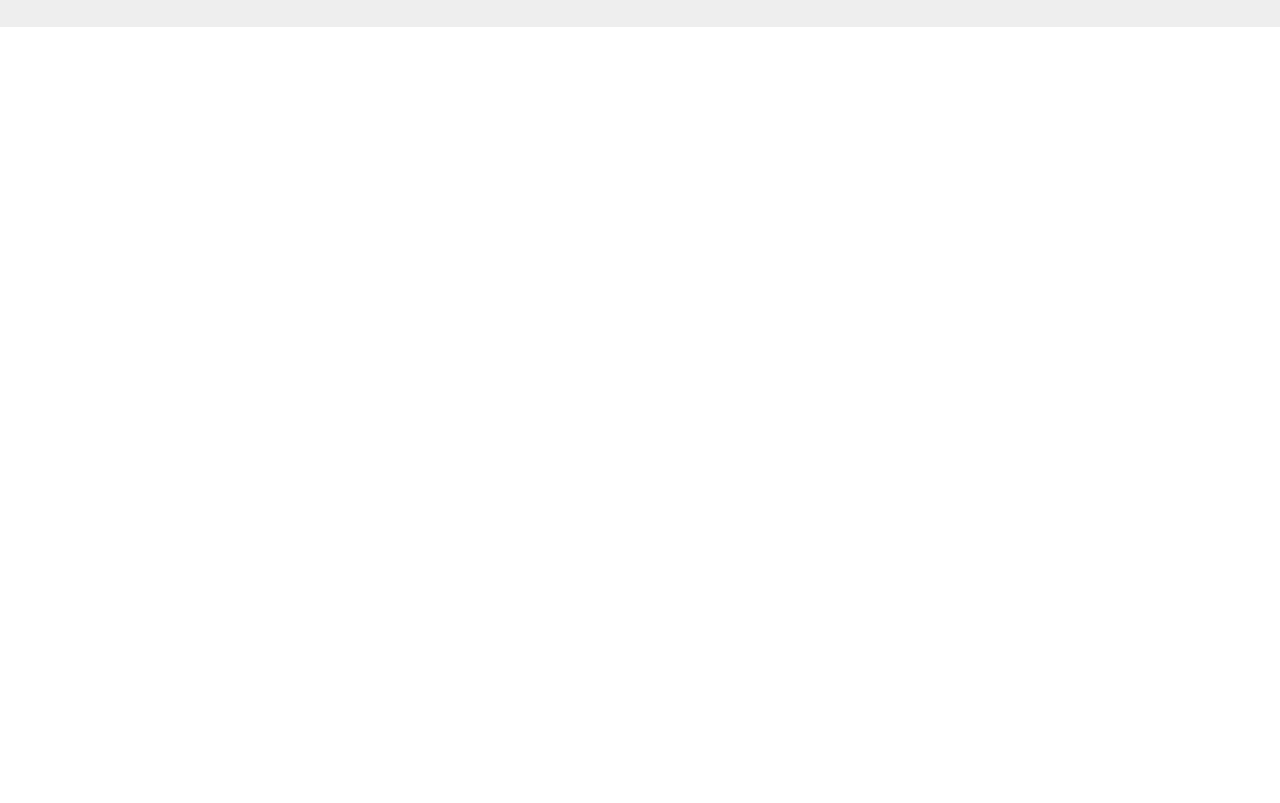
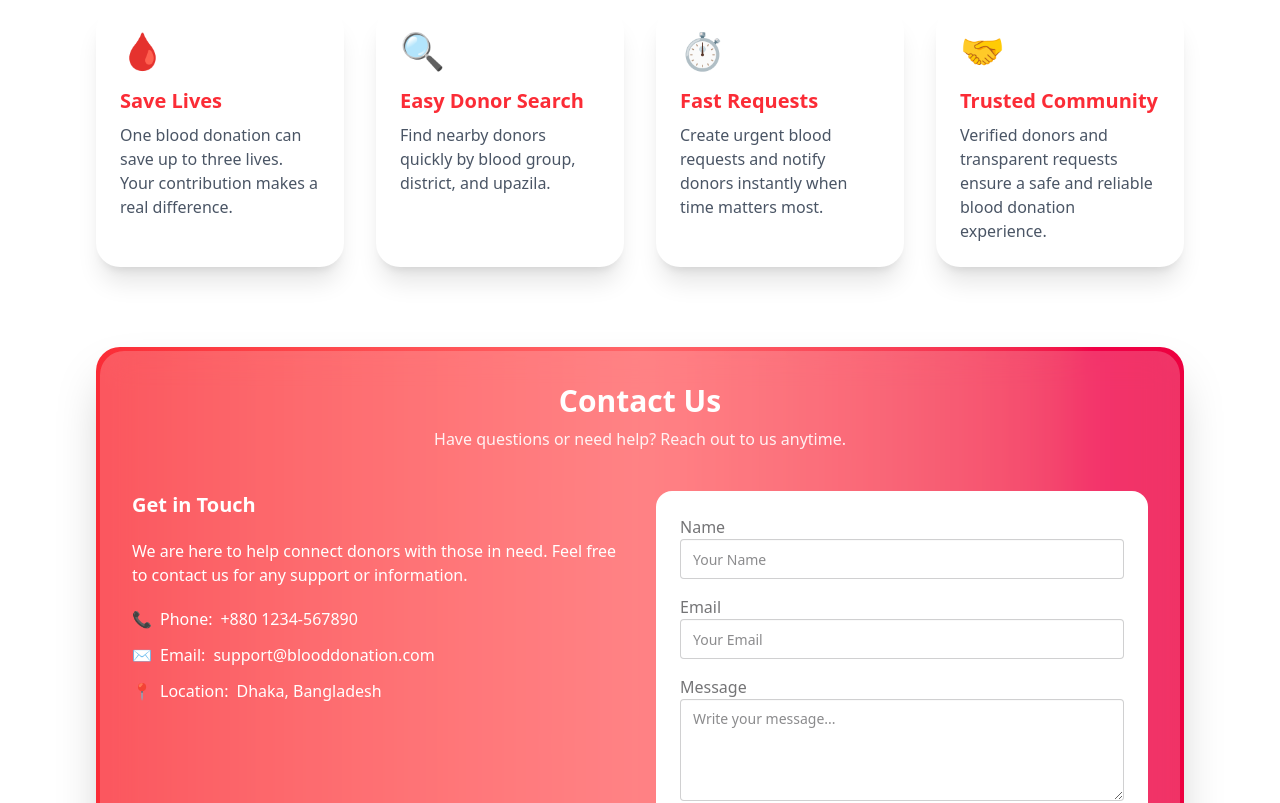
Before and after one commit to naifmahmud/Blood-Donation-Client, a React (Vite) app: page / in a window 1280 px wide. Shown: the part 800-1603 px from the top of the page. Before the commit the page ends 827 px from the top, so only its background shows below. Built offline with nearby package versions, Linux system fonts and the light colour scheme; no server answers.

Commit message:
Change design of dashboard aside

```diff
--- a/src/Components/Navbar/Navbar.jsx
+++ b/src/Components/Navbar/Navbar.jsx
@@ -7,13 +7,12 @@ const Navbar = () => {
   const { user, signOutUser } = use(AuthContext);
   const links = (
     <>
-
       <li>
-        <NavLink to="/search">Search</NavLink>
+        <NavLink className={({isActive})=>isActive?'text-red-500 font-bold':'font-semibold'} to="/bloodRequests">Blood Requests</NavLink>
       </li>
       {user && (
                 <li>
-                  <NavLink className={({isActive})=>isActive?'text-red-500':'font-semibold'} to="/funding">Funding</NavLink>
+                  <NavLink className={({isActive})=>isActive?'text-red-500 font-bold':'font-semibold'} to="/funding">Funding</NavLink>
                 </li>
               )}
     </>
@@ -69,14 +68,7 @@ const Navbar = () => {
       </div>
       <div className="navbar-center hidden lg:flex">
         <ul className="menu menu-horizontal px-1">
-          <li>
-        <NavLink className={({isActive})=>isActive?'text-red-500':'font-semibold'} to="/bloodRequests">Blood Requests</NavLink>
-      </li>
-      {user && (
-                <li>
-                  <NavLink className={({isActive})=>isActive?'text-red-500':'font-semibold'} to="/funding">Funding</NavLink>
-                </li>
-              )}
+          {links}
         </ul>
       </div>
       {/* <div className="navbar-end"> */}
@@ -100,32 +92,23 @@ const Navbar = () => {
             >
               {user && (
                 <li>
-                  <NavLink className={({isActive})=>isActive?'text-red-500':'font-semibold'} to="/dashboard">Dashboard</NavLink>
+                  <NavLink className={({isActive})=>isActive?'text-red-500':'font-semibold btn bg-linear-to-br from-red-200 via-red-500 to-rose-600 text-white'} to="/dashboard" >Dashboard</NavLink>
                 </li>
               )}
 
               <li className="font-semibold">
-                <button onClick={handleLogOut}>LogOut</button>
+                <button onClick={handleLogOut} className="btn bg-linear-to-br from-red-200 via-red-300 to-rose-500 text-white">Log Out</button>
               </li>
             </ul>
           </div>
         ) : (
-          <NavLink to="/login" className="btn bg-linear-to-br from-red-200 via-red-500 to-rose-600 text-white">
+          <NavLink to="/login" className="btn bg-linear-to-br from-red-200 via-red-300 to-rose-500 text-white">
             Login
           </NavLink>
         )}
       </div>
     </div>
 
-    /* {user ? (
-          <button className="btn" onClick={handleLogOut}>
-            LogOut
-          </button>
-        ) : (
-          <NavLink className="btn" to="/login">
-            Login
-          </NavLink>
-        )} */
   );
 };
 
--- a/src/Pages/Home/Home.jsx
+++ b/src/Pages/Home/Home.jsx
@@ -4,14 +4,12 @@ const Home = () => {
   return (
     <div>
       <section>
+        {/* Banner section */}
         <section className="relative overflow-hidden">
-
           <div className="absolute inset-0 bg-linear-to-r from-red-500 via-red-600 to-rose-600"></div>
-
 
           <div className="absolute -top-24 -right-24 w-96 h-96 bg-white/20 rounded-full blur-3xl"></div>
           <div className="absolute -bottom-24 -left-24 w-96 h-96 bg-black/10 rounded-full blur-3xl"></div>
-
 
           <div className="relative max-w-7xl mx-auto px-6 py-24 text-center">
             <h1 className="text-4xl md:text-6xl font-extrabold text-white leading-tight">
@@ -42,6 +40,148 @@ const Home = () => {
             </div>
           </div>
         </section>
+
+        {/* Feature Section */}
+        <section className="max-w-7xl mx-auto my-20 px-4">
+          {/* Section Heading */}
+          <div className="text-center mb-12">
+            <h2 className="text-3xl md:text-4xl font-bold text-red-600">
+              Why Choose Our Blood Donation Platform?
+            </h2>
+            <p className="text-gray-600 mt-3 max-w-2xl mx-auto">
+              Every donation saves lives. We connect donors with patients
+              quickly, safely, and transparently.
+            </p>
+          </div>
+
+          {/* Feature Cards */}
+          <div className="grid grid-cols-1 md:grid-cols-2 lg:grid-cols-4 gap-8">
+            {/* Feature 1 */}
+            <div className="bg-white rounded-3xl shadow-xl p-6 hover:scale-105 transition">
+              <div className="text-4xl mb-4">🩸</div>
+              <h3 className="text-xl font-semibold text-red-500">Save Lives</h3>
+              <p className="text-gray-600 mt-2">
+                One blood donation can save up to three lives. Your contribution
+                makes a real difference.
+              </p>
+            </div>
+
+            {/* Feature 2 */}
+            <div className="bg-white rounded-3xl shadow-xl p-6 hover:scale-105 transition">
+              <div className="text-4xl mb-4">🔍</div>
+              <h3 className="text-xl font-semibold text-red-500">
+                Easy Donor Search
+              </h3>
+              <p className="text-gray-600 mt-2">
+                Find nearby donors quickly by blood group, district, and
+                upazila.
+              </p>
+            </div>
+
+            {/* Feature 3 */}
+            <div className="bg-white rounded-3xl shadow-xl p-6 hover:scale-105 transition">
+              <div className="text-4xl mb-4">⏱️</div>
+              <h3 className="text-xl font-semibold text-red-500">
+                Fast Requests
+              </h3>
+              <p className="text-gray-600 mt-2">
+                Create urgent blood requests and notify donors instantly when
+                time matters most.
+              </p>
+            </div>
+
+            {/* Feature 4 */}
+            <div className="bg-white rounded-3xl shadow-xl p-6 hover:scale-105 transition">
+              <div className="text-4xl mb-4">🤝</div>
+              <h3 className="text-xl font-semibold text-red-500">
+                Trusted Community
+              </h3>
+              <p className="text-gray-600 mt-2">
+                Verified donors and transparent requests ensure a safe and
+                reliable blood donation experience.
+              </p>
+            </div>
+          </div>
+        </section>
+
+        {/* Contact Us Section */}
+        <section className="max-w-6xl mx-auto my-16 px-4">
+          <div className="rounded-3xl shadow-2xl bg-linear-to-r from-red-500 via-red-400 to-rose-600 p-1">
+            <div className="bg-white/20 backdrop-blur-lg rounded-3xl p-8">
+              {/* Heading */}
+              <div className="text-center mb-10">
+                <h2 className="text-3xl font-bold text-white">Contact Us</h2>
+                <p className="text-white/90 mt-2">
+                  Have questions or need help? Reach out to us anytime.
+                </p>
+              </div>
+
+              <div className="grid grid-cols-1 md:grid-cols-2 gap-8">
+                {/* Contact Info */}
+                <div className="text-white space-y-5">
+                  <h3 className="text-xl font-semibold">Get in Touch</h3>
+
+                  <p>
+                    We are here to help connect donors with those in need. Feel
+                    free to contact us for any support or information.
+                  </p>
+
+                  <div className="space-y-3">
+                    <p className="flex items-center gap-2">
+                      📞 <span className="font-medium">Phone:</span> +880
+                      1234-567890
+                    </p>
+                    <p className="flex items-center gap-2">
+                      ✉️ <span className="font-medium">Email:</span>{" "}
+                      support@blooddonation.com
+                    </p>
+                    <p className="flex items-center gap-2">
+                      📍 <span className="font-medium">Location:</span> Dhaka,
+                      Bangladesh
+                    </p>
+                  </div>
+                </div>
+
+                {/* Contact Form */}
+                <form className="bg-white rounded-2xl p-6 space-y-4">
+                  <div>
+                    <label className="label">Name</label>
+                    <input
+                      type="text"
+                      className="input input-bordered w-full"
+                      placeholder="Your Name"
+                      required
+                    />
+                  </div>
+
+                  <div>
+                    <label className="label">Email</label>
+                    <input
+                      type="email"
+                      className="input input-bordered w-full"
+                      placeholder="Your Email"
+                      required
+                    />
+                  </div>
+
+                  <div>
+                    <label className="label">Message</label>
+                    <textarea
+                      rows="4"
+                      className="textarea textarea-bordered w-full"
+                      placeholder="Write your message..."
+                      required
+                    ></textarea>
+                  </div>
+
+                  <button className="btn bg-red-500 hover:bg-red-600 text-white w-full">
+                    Send Message
+                  </button>
+                </form>
+              </div>
+            </div>
+          </div>
+        </section>
       </section>
     </div>
   );
```
Also changed, not shown: src/Pages/Dashboard/Aside/Aside.jsx (+120 -62 lines).
